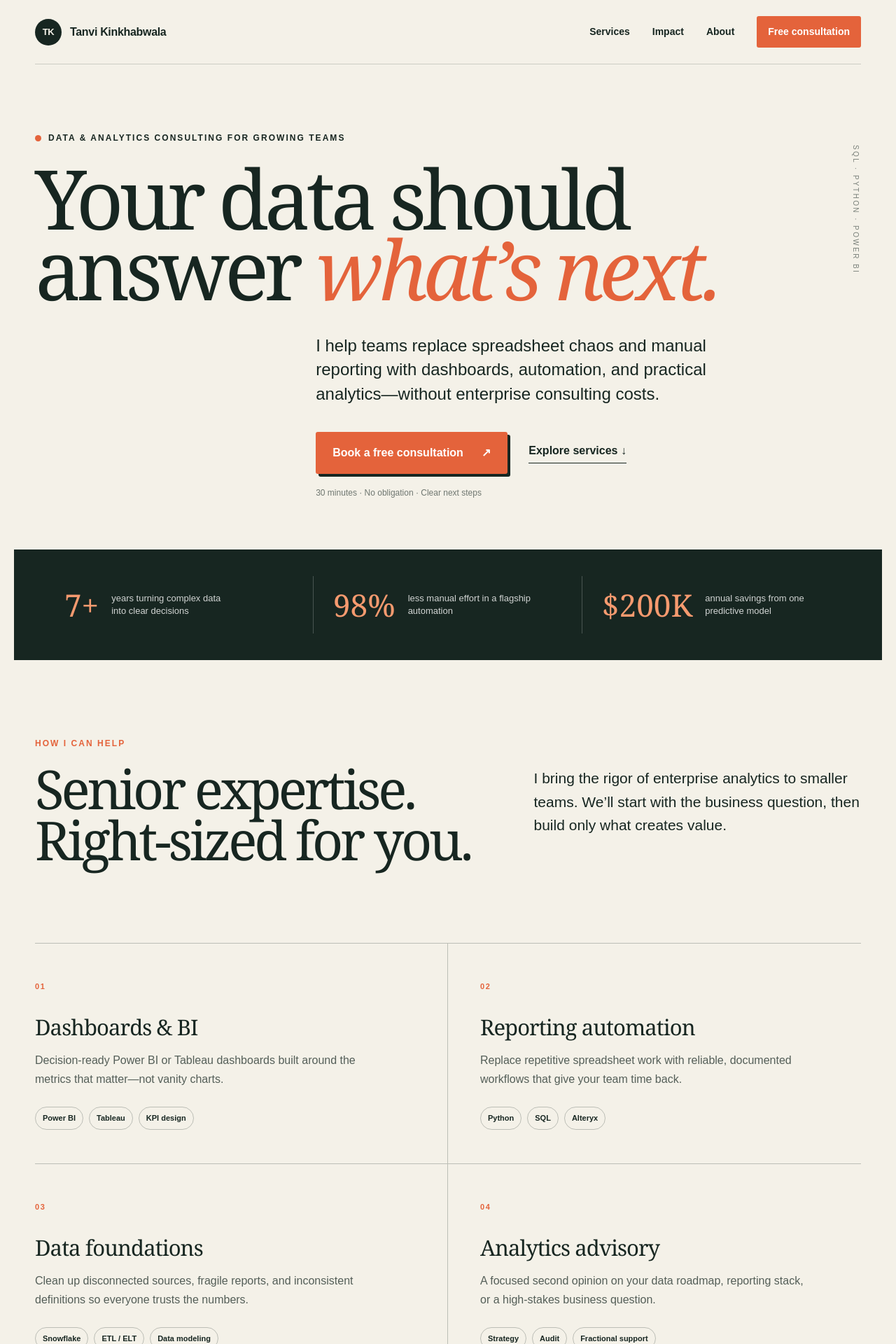
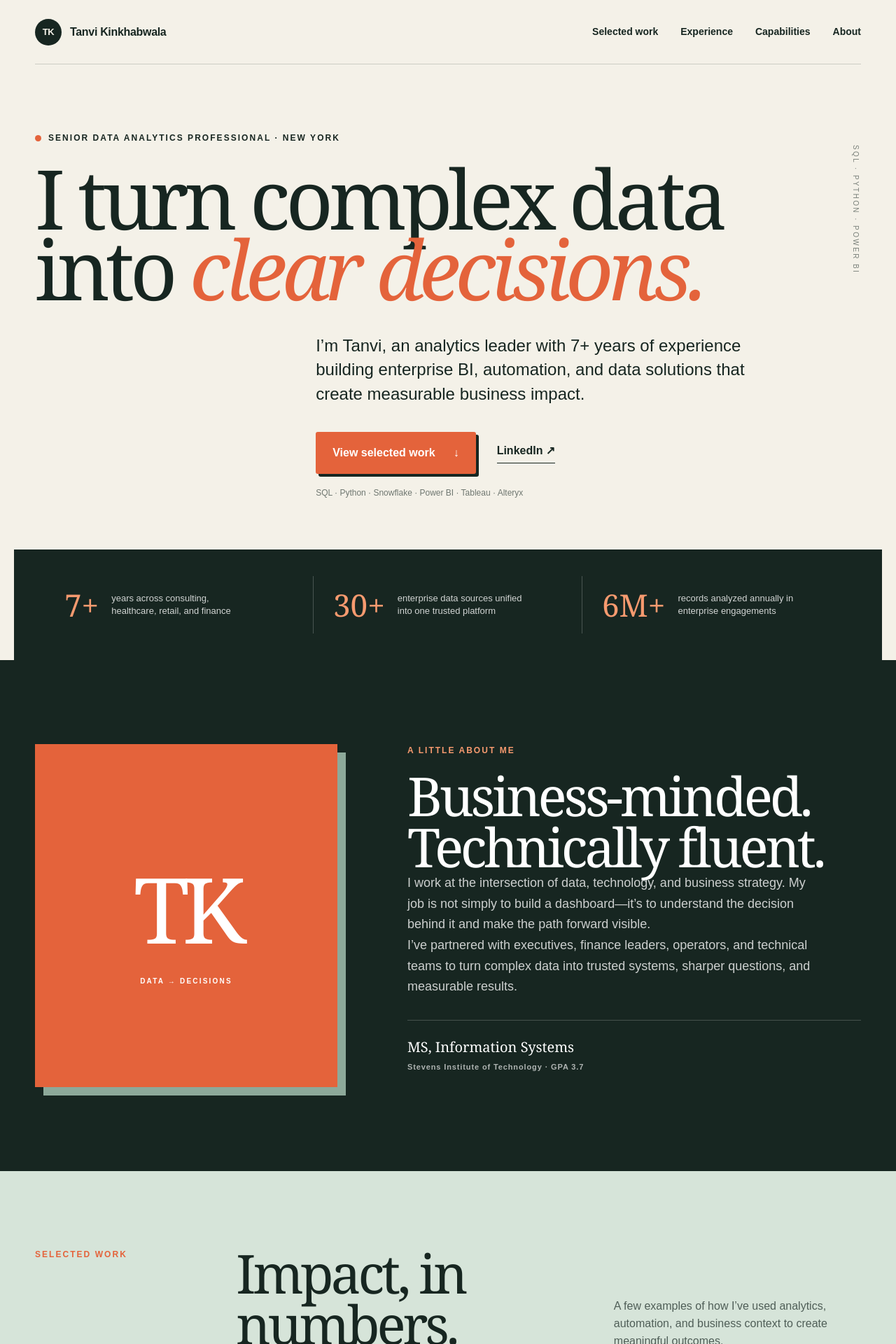
Before and after one commit to tanvikinkhabwala27/portfoliowebpage, a Next.js app: page / in a window 1280 px wide. Shown: the top 1920 px of the page at 70% size. Built offline with nearby package versions, Linux system fonts and the light colour scheme.

Commit message:
Reframe site as portfolio first

```diff
--- a/app/layout.tsx
+++ b/app/layout.tsx
@@ -13,17 +13,17 @@ const geistMono = Geist_Mono({
 });
 
 export const metadata: Metadata = {
-  title: 'Tanvi Kinkhabwala | Data & Analytics Consultant',
-  description: 'Practical dashboards, data automation, and analytics strategy for growing teams. Start with a free consultation.',
+  title: 'Tanvi Kinkhabwala | Senior Data Analytics Professional',
+  description: 'Portfolio of Tanvi Kinkhabwala: analytics, automation, BI, and data engineering work that drives measurable business impact.',
   openGraph: {
-    title: 'Tanvi Kinkhabwala | Data & Analytics Consultant',
-    description: 'Data that answers what’s next. Analytics, automation, and BI for growing teams.',
+    title: 'Tanvi Kinkhabwala | Data Analytics Portfolio',
+    description: 'I turn complex data into clear decisions through analytics, automation, and business intelligence.',
     images: [{ url: '/og.png', width: 1200, height: 630, alt: 'Tanvi Kinkhabwala - Data that answers what’s next.' }],
   },
   twitter: {
     card: 'summary_large_image',
-    title: 'Tanvi Kinkhabwala | Data & Analytics Consultant',
-    description: 'Data that answers what’s next. Analytics, automation, and BI for growing teams.',
+    title: 'Tanvi Kinkhabwala | Data Analytics Portfolio',
+    description: 'I turn complex data into clear decisions through analytics, automation, and business intelligence.',
     images: ['/og.png'],
   },
 };
--- a/app/page.tsx
+++ b/app/page.tsx
@@ -1,51 +1,54 @@
-const services = [
-  { n:'01', title:'Dashboards & BI', copy:'Decision-ready Power BI or Tableau dashboards built around the metrics that matter—not vanity charts.', tags:['Power BI','Tableau','KPI design'] },
-  { n:'02', title:'Reporting automation', copy:'Replace repetitive spreadsheet work with reliable, documented workflows that give your team time back.', tags:['Python','SQL','Alteryx'] },
-  { n:'03', title:'Data foundations', copy:'Clean up disconnected sources, fragile reports, and inconsistent definitions so everyone trusts the numbers.', tags:['Snowflake','ETL / ELT','Data modeling'] },
-  { n:'04', title:'Analytics advisory', copy:'A focused second opinion on your data roadmap, reporting stack, or a high-stakes business question.', tags:['Strategy','Audit','Fractional support'] },
-];
 const impact = [
   { stat:'80 → 2', unit:'hours', title:'Automated a critical validation process', copy:'Built a Python and Alteryx workflow that cut manual effort by roughly 98% while strengthening audit readiness.' },
   { stat:'$200K', unit:'annual savings', title:'Modeled a smarter operational route', copy:'Designed a predictive transportation model that identified significant recurring savings for a healthcare organization.' },
   { stat:'8M+', unit:'records', title:'Made operational data decision-ready', copy:'Delivered reporting and KPI frameworks that helped hospital leaders accelerate decisions by up to 85%.' },
 ];
+const experience = [
+  { years:'2022 — Present', role:'Senior Analytics Consultant', company:'Protiviti · New York', copy:'Leading enterprise analytics engagements, executive KPI strategy, SQL data modeling, BI delivery, and high-impact automation across millions of records.' },
+  { years:'2021 — 2022', role:'Analytics Consultant', company:'DataDrive · Minneapolis', copy:'Consolidated 30+ data sources into Snowflake and delivered scalable pipelines and Tableau analytics for sales, pricing, and CPG teams.' },
+  { years:'2020 — 2021', role:'Business Intelligence Engineer', company:'Holy Name Medical Center · New Jersey', copy:'Built executive dashboards, predictive models, and operational automation supporting hospital leadership across 8M+ records.' },
+  { years:'2019', role:'Business Intelligence Analyst', company:'CGS · New York', copy:'Created retail BI solutions for 13 clients, contributing to stronger sales, inventory turnover, and product availability.' },
+  { years:'2017 — 2018', role:'Data Analyst', company:'Accenture · Mumbai', copy:'Delivered enterprise ETL enhancements and optimized SQL processing performance by 30% for financial systems.' },
+];
+const capabilities = [
+  ['Analytics & BI','Power BI · Tableau · KPI strategy · Executive reporting'],
+  ['Data engineering','SQL · Snowflake · Data modeling · ETL / ELT · APIs'],
+  ['Automation','Python · Alteryx · Workflow design · Quality controls'],
+  ['Leadership','Stakeholder management · Requirements · Mentoring · Storytelling'],
+];
 
 export default function Home() {
-  const consultation = 'mailto:tanvikinkhabwala@gmail.com?subject=Free%20analytics%20consultation&body=Hi%20Tanvi%2C%0A%0AI%E2%80%99d%20like%20help%20with%3A%0A%0AMy%20timeline%20is%3A%0A';
+  const consultation = 'mailto:tanvikinkhabwala@gmail.com?subject=Free%20analytics%20consultation&body=Hi%20Tanvi%2C%0A%0AI%20liked%20your%20work%20and%20would%20love%20to%20discuss%3A%0A';
   return <main>
     <nav className="nav shell" aria-label="Main navigation">
       <a className="brand" href="#top"><span>TK</span> Tanvi Kinkhabwala</a>
-      <div className="navlinks"><a href="#services">Services</a><a href="#work">Impact</a><a href="#about">About</a><a className="button small" href={consultation}>Free consultation</a></div>
+      <div className="navlinks"><a href="#work">Selected work</a><a href="#experience">Experience</a><a href="#capabilities">Capabilities</a><a href="#about">About</a></div>
     </nav>
 
     <section className="hero shell" id="top">
-      <div className="eyebrow"><span /> Data &amp; analytics consulting for growing teams</div>
-      <h1>Your data should<br />answer <em>what’s next.</em></h1>
-      <p className="lede">I help teams replace spreadsheet chaos and manual reporting with dashboards, automation, and practical analytics—without enterprise consulting costs.</p>
-      <div className="actions"><a className="button" href={consultation}>Book a free consultation <span>↗</span></a><a className="textlink" href="#services">Explore services ↓</a></div>
-      <p className="micro">30 minutes · No obligation · Clear next steps</p>
+      <div className="eyebrow"><span /> Senior data analytics professional · New York</div>
+      <h1>I turn complex data<br />into <em>clear decisions.</em></h1>
+      <p className="lede">I’m Tanvi, an analytics leader with 7+ years of experience building enterprise BI, automation, and data solutions that create measurable business impact.</p>
+      <div className="actions"><a className="button" href="#work">View selected work <span>↓</span></a><a className="textlink" href="https://www.linkedin.com/in/tanvi-kinkhabwala" target="_blank" rel="noreferrer">LinkedIn ↗</a></div>
+      <p className="micro">SQL · Python · Snowflake · Power BI · Tableau · Alteryx</p>
     </section>
 
-    <section className="proof shell" aria-label="Selected results">
-      <div className="proofItem"><strong>7+</strong><span>years turning complex data into clear decisions</span></div>
-      <div className="proofItem"><strong>98%</strong><span>less manual effort in a flagship automation</span></div>
-      <div className="proofItem"><strong>$200K</strong><span>annual savings from one predictive model</span></div>
+    <section className="proof shell" aria-label="Career highlights">
+      <div className="proofItem"><strong>7+</strong><span>years across consulting, healthcare, retail, and finance</span></div>
+      <div className="proofItem"><strong>30+</strong><span>enterprise data sources unified into one trusted platform</span></div>
+      <div className="proofItem"><strong>6M+</strong><span>records analyzed annually in enterprise engagements</span></div>
     </section>
 
-    <section className="intro shell" id="services"><div><p className="kicker">How I can help</p><h2>Senior expertise.<br />Right-sized for you.</h2></div><p>I bring the rigor of enterprise analytics to smaller teams. We’ll start with the business question, then build only what creates value.</p></section>
-    <section className="serviceGrid shell">
-      {services.map(s=><article className="service" key={s.n}><span className="num">{s.n}</span><h3>{s.title}</h3><p>{s.copy}</p><div className="tags">{s.tags.map(t=><span key={t}>{t}</span>)}</div></article>)}
-    </section>
+    <section className="about" id="about"><div className="shell aboutGrid"><div className="monogram" aria-hidden="true">TK<span>data → decisions</span></div><div><p className="kicker">A little about me</p><h2>Business-minded.<br />Technically fluent.</h2><p className="aboutCopy">I work at the intersection of data, technology, and business strategy. My job is not simply to build a dashboard—it’s to understand the decision behind it and make the path forward visible.</p><p className="aboutCopy">I’ve partnered with executives, finance leaders, operators, and technical teams to turn complex data into trusted systems, sharper questions, and measurable results.</p><div className="education"><span>MS, Information Systems</span><strong>Stevens Institute of Technology · GPA 3.7</strong></div></div></div></section>
 
-    <section className="work" id="work"><div className="shell"><div className="sectionHead"><p className="kicker">Selected impact</p><h2>Proof, not promises.</h2><p>Representative outcomes from enterprise analytics work across consulting, healthcare, retail, and operations.</p></div><div className="impactGrid">{impact.map((x,i)=><article className="impact" key={x.stat}><span className="case">Case 0{i+1}</span><div><strong>{x.stat}</strong><small>{x.unit}</small></div><h3>{x.title}</h3><p>{x.copy}</p></article>)}</div></div></section>
+    <section className="work" id="work"><div className="shell"><div className="sectionHead"><p className="kicker">Selected work</p><h2>Impact, in numbers.</h2><p>A few examples of how I’ve used analytics, automation, and business context to create meaningful outcomes.</p></div><div className="impactGrid">{impact.map((x,i)=><article className="impact" key={x.stat}><span className="case">Project 0{i+1}</span><div><strong>{x.stat}</strong><small>{x.unit}</small></div><h3>{x.title}</h3><p>{x.copy}</p></article>)}</div></div></section>
 
-    <section className="process shell"><div><p className="kicker">A simple engagement</p><h2>Start small.<br />Prove value.<br />Then scale.</h2></div><ol><li><span>1</span><div><strong>Free discovery call</strong><p>We clarify the problem, desired outcome, and whether I’m the right fit.</p></div></li><li><span>2</span><div><strong>Focused recommendation</strong><p>You receive a practical scope, timeline, and transparent project price.</p></div></li><li><span>3</span><div><strong>Build with visibility</strong><p>Short feedback loops, clear documentation, and no black-box delivery.</p></div></li></ol></section>
+    <section className="experience shell" id="experience"><div className="experienceHead"><p className="kicker">Experience</p><h2>Built across industries.</h2><p>From global consulting to healthcare operations, each role has strengthened how I connect technical execution with business outcomes.</p></div><div className="timeline">{experience.map((x,i)=><article className="role" key={x.company}><div><span className="roleIndex">0{i+1}</span><span className="years">{x.years}</span></div><div><h3>{x.role}</h3><strong>{x.company}</strong><p>{x.copy}</p></div></article>)}</div></section>
 
-    <section className="about" id="about"><div className="shell aboutGrid"><div className="monogram" aria-hidden="true">TK<span>data → decisions</span></div><div><p className="kicker">About Tanvi</p><h2>Business-minded.<br />Technically fluent.</h2><p className="aboutCopy">I’m a senior analytics professional with 7+ years of experience helping leaders make better decisions with data. My work spans analytics strategy, BI, data engineering, and automation—from 6M+ record analyses to executive KPI programs.</p><p className="aboutCopy">I translate between technical teams and business stakeholders, so the final solution is useful, maintainable, and understood.</p><div className="skillLine">SQL · Python · Snowflake · Power BI · Tableau · Alteryx</div><a className="linkedin" href="https://www.linkedin.com/in/tanvi-kinkhabwala" target="_blank" rel="noreferrer">Connect on LinkedIn ↗</a></div></div></section>
+    <section className="capabilitySection" id="capabilities"><div className="shell capabilities"><div><p className="kicker">Capabilities</p><h2>What I bring<br />to the table.</h2></div><div>{capabilities.map(c=><article className="capability" key={c[0]}><h3>{c[0]}</h3><p>{c[1]}</p></article>)}</div></div></section>
 
-    <section className="faq shell"><div><p className="kicker">Good to know</p><h2>Questions,<br />answered.</h2></div><div className="questions"><details><summary>Who do you work with?<span>+</span></summary><p>Growing businesses, founders, and lean teams that need senior analytics help but not a large consulting engagement.</p></details><details><summary>What does “lower cost” mean?<span>+</span></summary><p>A right-sized scope and direct collaboration keep overhead low. After the free call, you’ll receive a clear project price before work begins.</p></details><details><summary>Can we start with one small problem?<span>+</span></summary><p>Yes—that’s often the best approach. A reporting audit, prototype dashboard, or single automation can demonstrate value quickly.</p></details><details><summary>Do you offer ongoing support?<span>+</span></summary><p>Yes. Depending on the need, support can be project-based or a lightweight recurring advisory arrangement.</p></details></div></section>
+    <section className="offer"><div className="shell offerInner"><p className="kicker">One more thing</p><h2>Like what I’ve<br />done so far?</h2><p className="offerLead">I also help growing teams solve focused analytics problems—without the overhead of a large consulting engagement.</p><div className="offerList"><span>Dashboards &amp; KPI design</span><span>Reporting automation</span><span>Data cleanup &amp; modeling</span><span>Analytics advisory</span></div><p className="offerNote">Not sure what you need? That’s exactly what the first conversation is for.</p><a className="button light" href={consultation}>Book a free 30-minute consultation <span>↗</span></a></div></section>
 
-    <section className="cta"><div className="shell"><p className="kicker">Your next decision can be easier</p><h2>Bring me the messy<br />spreadsheet.</h2><p>Leave with clarity—even if we decide you don’t need a project.</p><a className="button light" href={consultation}>Book your free 30-minute consultation <span>↗</span></a></div></section>
-    <footer className="footer shell"><div className="brand"><span>TK</span> Tanvi Kinkhabwala</div><p>Data &amp; analytics consulting · New York</p><div><a href="mailto:tanvikinkhabwala@gmail.com">Email</a><a href="https://www.linkedin.com/in/tanvi-kinkhabwala" target="_blank" rel="noreferrer">LinkedIn</a></div></footer>
+    <footer className="footer shell"><div className="brand"><span>TK</span> Tanvi Kinkhabwala</div><p>Senior data analytics professional · New York</p><div><a href="mailto:tanvikinkhabwala@gmail.com">Email</a><a href="https://www.linkedin.com/in/tanvi-kinkhabwala" target="_blank" rel="noreferrer">LinkedIn</a></div></footer>
   </main>;
 }
```
Also changed, not shown: app/globals.css.
